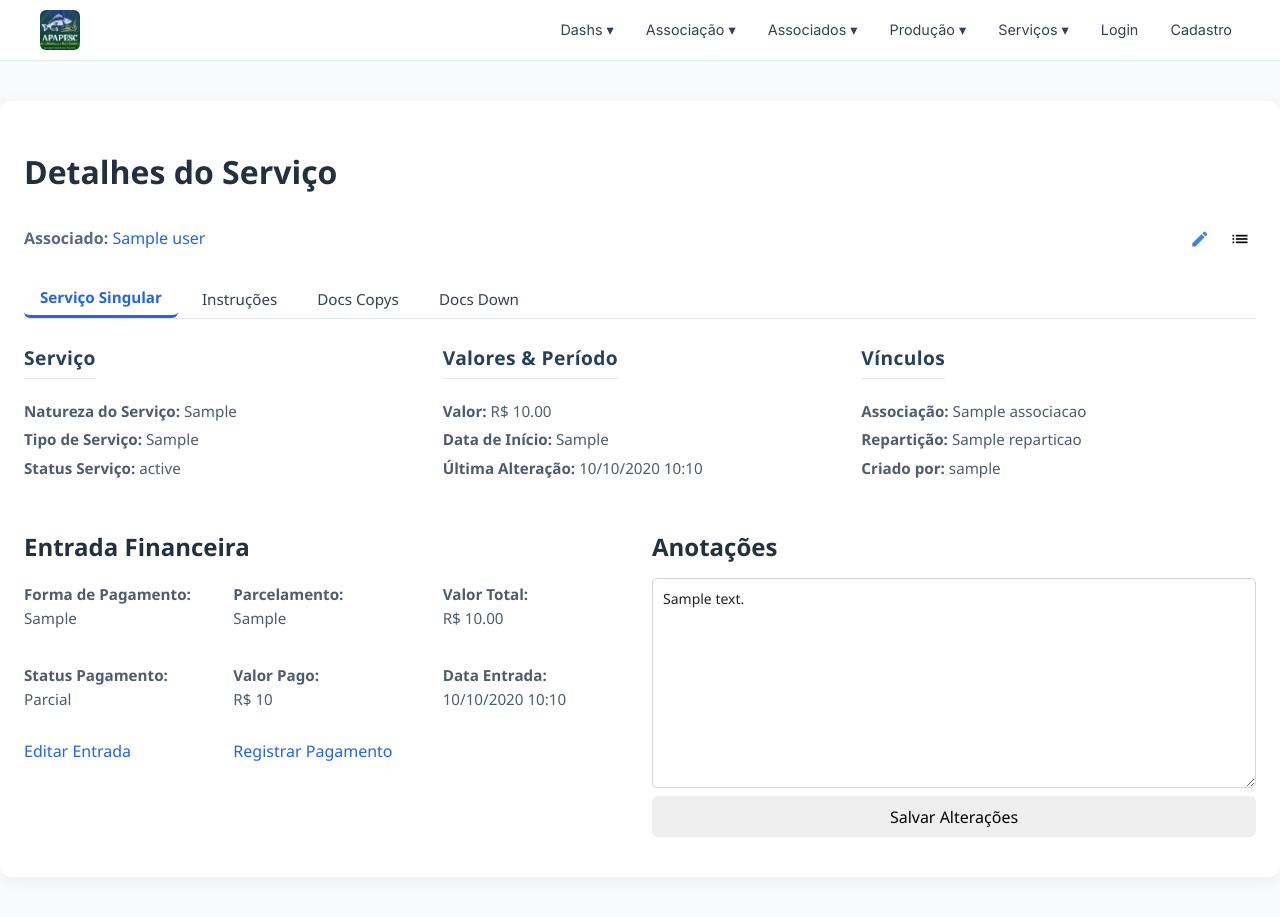
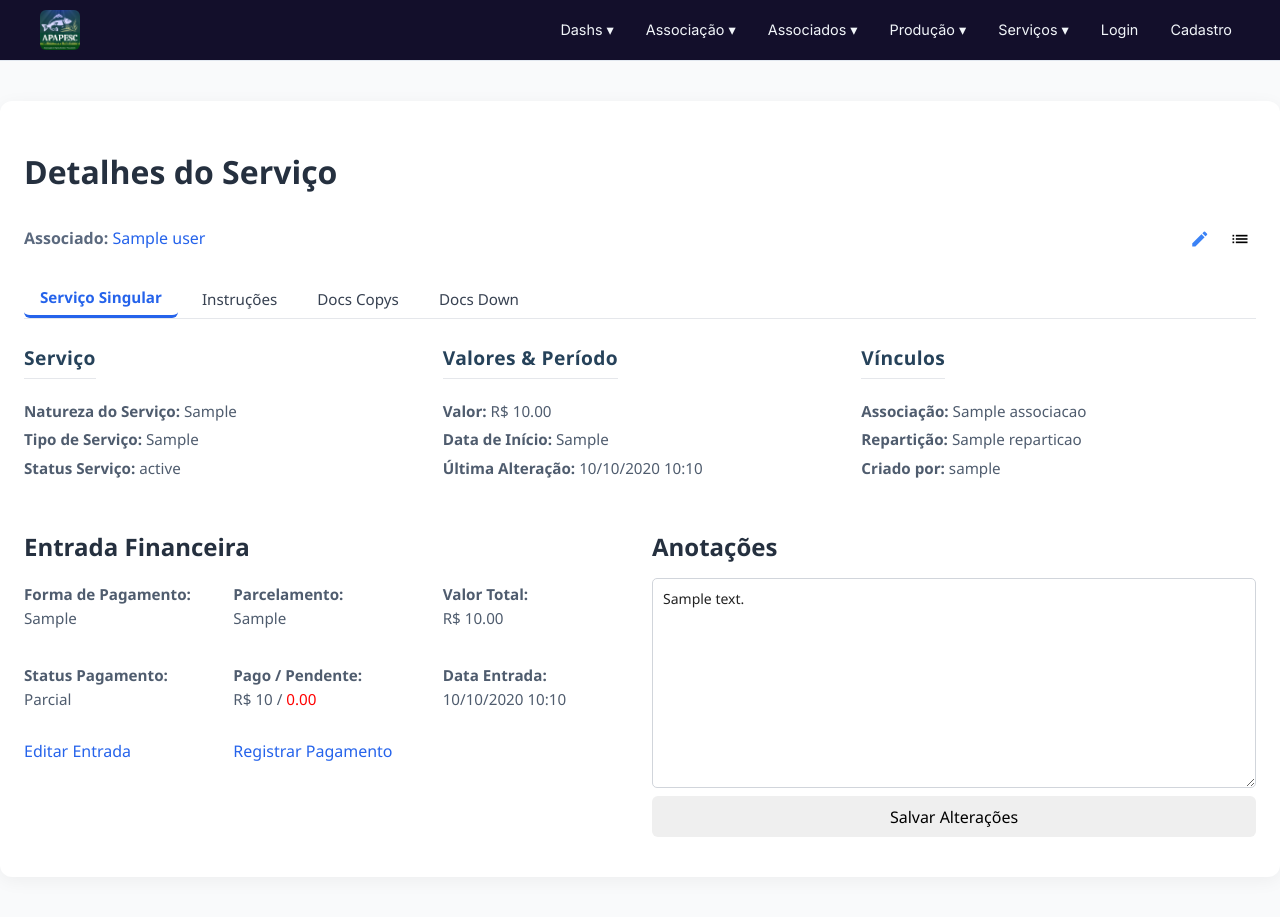
Before and after one commit to mrStudDev/apapesc2526, a Django app: template templates/servicos/single_servico.html in a window 1280 px wide. Run offline with Django 3.2, Linux system fonts and the light colour scheme; the template is opened without the code that fills it: most values are stand-ins (such as "Sample title", 1, 10 or a date in 2020).

Commit message:
App Servicos - Agosto

```diff
--- a/app_servicos/models.py
+++ b/app_servicos/models.py
@@ -166,7 +166,7 @@ class EntradaFinanceiraModel(models.Model):
 
 class PagamentoEntrada(models.Model):
     servico = models.ForeignKey(ServicoModel, on_delete=models.CASCADE, related_name="pagamentos")
-    valor_pago = models.DecimalField(max_digits=10, decimal_places=2, default=Decimal('0.00'))
+    valor_pago = models.DecimalField(max_digits=10, decimal_places=2)
     data_pagamento = models.DateTimeField(default=now)
     registrado_por = models.ForeignKey(
         settings.AUTH_USER_MODEL,
--- a/static/css/navbar.css
+++ b/static/css/navbar.css
@@ -1,5 +1,5 @@
 .navbar {
-    background-color: #ffffff;
+    background-color: #130f2b;
     border-bottom: 1px solid #e2e8f0;
     padding: 10px 20px;
     font-family: 'Inter', sans-serif;
@@ -23,9 +23,9 @@
 
 .navbar-toggle {
     display: none;
-    background: none;
+    background: white;
     border: none;
-    font-size: 1.5rem;
+    font-size: 1rem;
     cursor: pointer;
 }
 
@@ -36,14 +36,14 @@
 }
 
 .navbar-links a {
-    color: #374151;
+    color: #f1f5f9;
     text-decoration: none;
     padding: 6px 8px;
 }
 
 .navbar-links a:hover {
     text-decoration: underline;
-    color: #1e40af;
+    color: #47aa0d;
 }
 
 /* Dropdown */
--- a/templates/components/navbar_superuser.html
+++ b/templates/components/navbar_superuser.html
@@ -15,7 +15,7 @@
         <div class="navbar-links" id="navbar-menu">
 
             <div class="dropdown">
-                <a href="#">Dashs ▾</a>
+                <a href="#" class="menu-navbar">Dashs ▾</a>
                 <div class="dropdown-menu">
                     <a href="{% url 'app_dashboards:super_dashboard' %}">SuperDash</a>
                     <a href="#">Finances</a>
--- a/templates/servicos/registrar_pagamento_entrada.html
+++ b/templates/servicos/registrar_pagamento_entrada.html
@@ -83,11 +83,7 @@
         &#8592; Voltar
     </a>
 
-    {% if form.errors %}
-        <div class="alert alert-danger">
-            {{ form.errors }}
-        </div>
-    {% endif %}
+
 
 
     <h2>Pagamentos Registrados</h2>
--- a/templates/servicos/single_servico.html
+++ b/templates/servicos/single_servico.html
@@ -157,8 +157,8 @@
                                 {% endif %}
                             </p>
                             <p>
-                                <strong>Valor Pago:</strong><br>
-                                R$ {{ servico.entrada_servico.valor_pagamento|default:"0.00" }}
+                                <strong>Pago / Pendente:</strong><br>
+                                R$ {{ servico.entrada_servico.valor_pagamento|default:"0.00" }} / <span style="color:red;"> {{ valor_pendente|default:"0.00" }}<span>
                             </p>
                             <p>
                                 <strong>Data Entrada:</strong><br>
```
Also changed, not shown: app_servicos/forms.py (+35 -0 lines), app_servicos/views.py (+11 -1 lines), app_servicos/migrations/0006_alter_pagamentoentrada_valor_pago.py (added).
